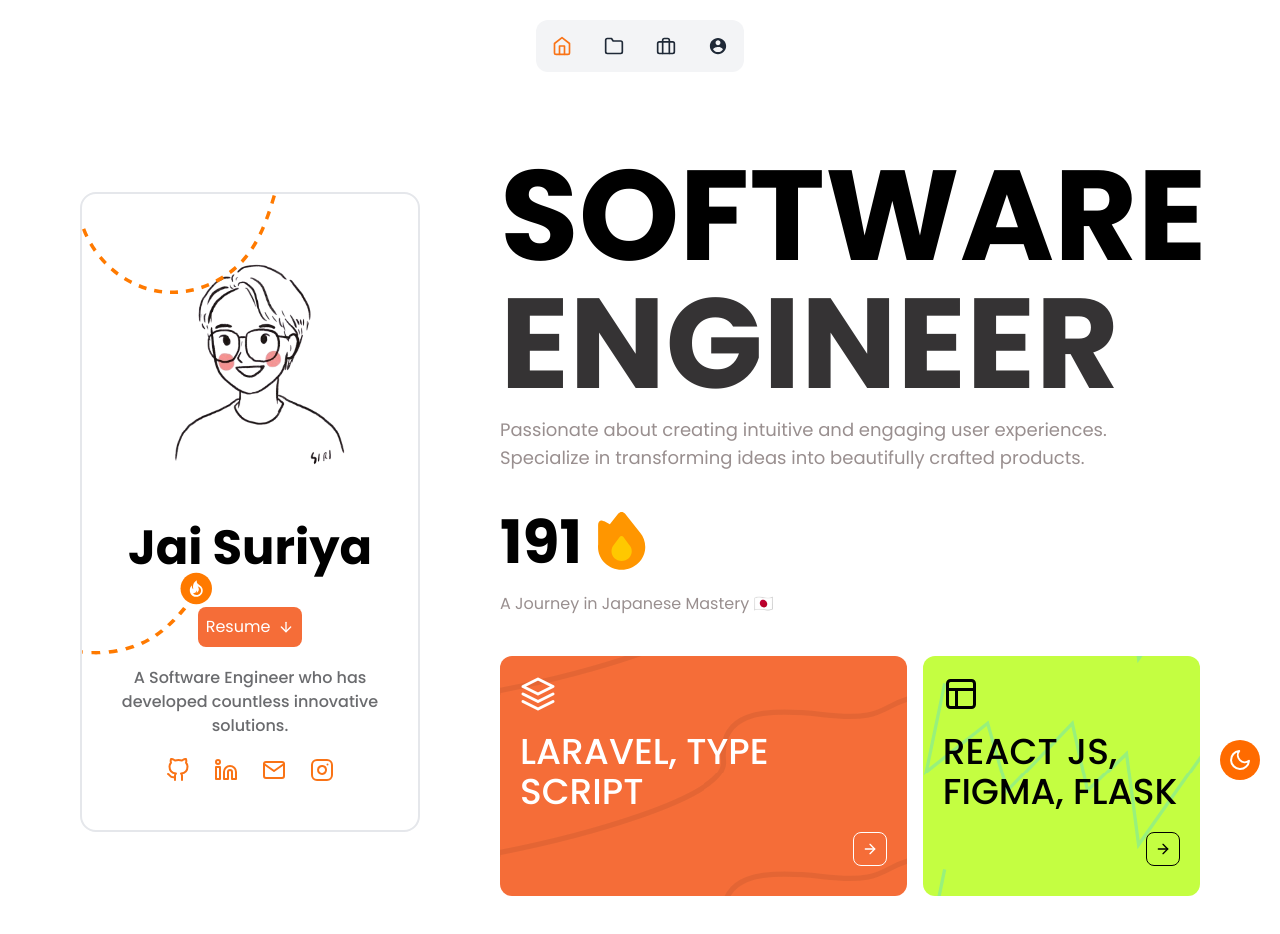
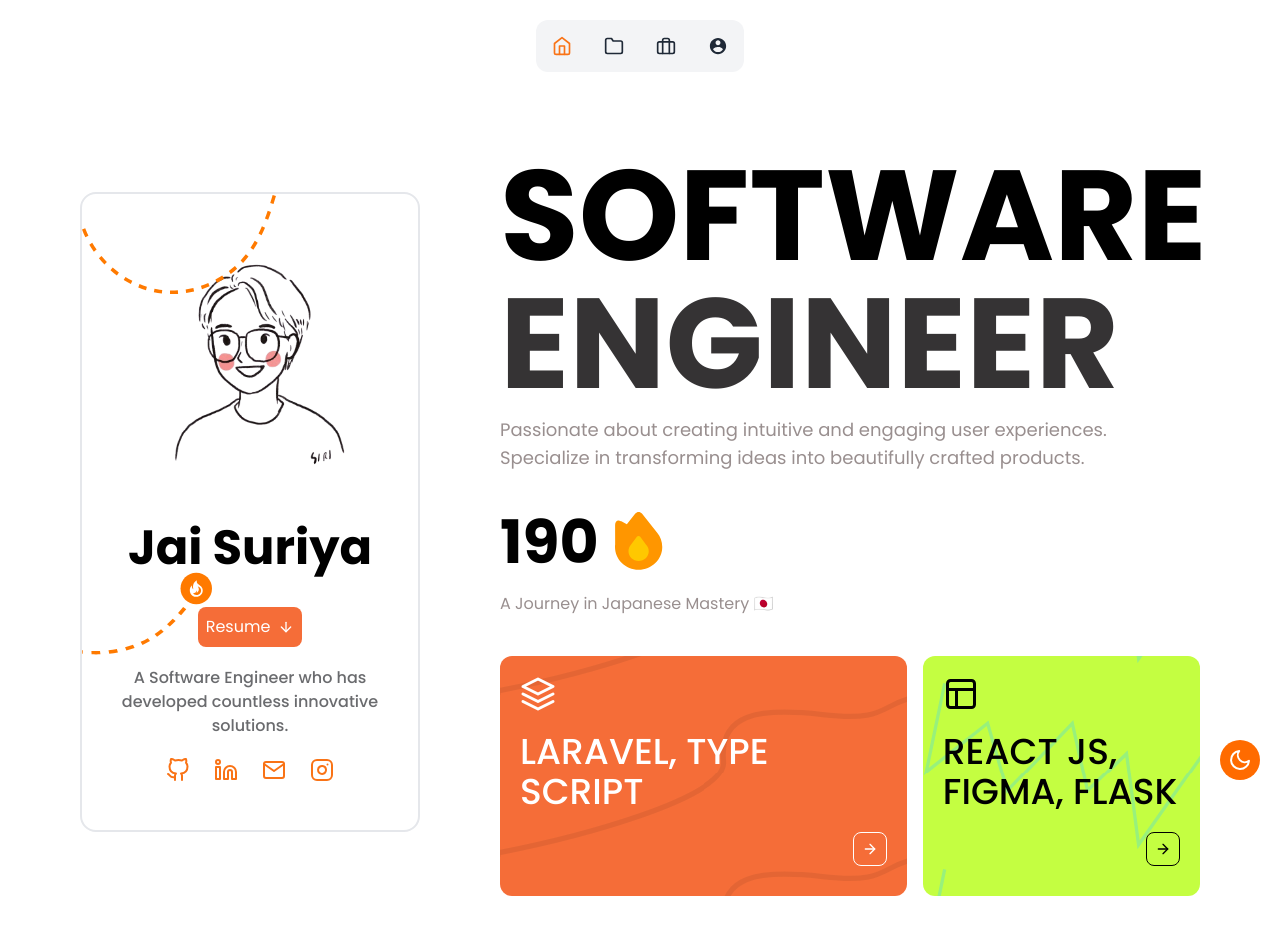
Before and after one commit to jaisuriya97/jai, a React (Vite) app: page / in a window 1280 px wide. Shown: the top 934 px of the page. Built offline with nearby package versions, Linux system fonts and the light colour scheme.

Commit message:
Update Home.jsx

```diff
--- a/src/components/ui/Home.jsx
+++ b/src/components/ui/Home.jsx
@@ -6,7 +6,7 @@ import { gsap } from 'gsap';
 import { ScrollTrigger } from 'gsap/ScrollTrigger';
 
 function Home() {
-    const initialStreak = 191;
+    const initialStreak = 190;
     const initialDate = new Date("2024-10-21");
 
     const [streak, setStreak] = useState(initialStreak);
```
